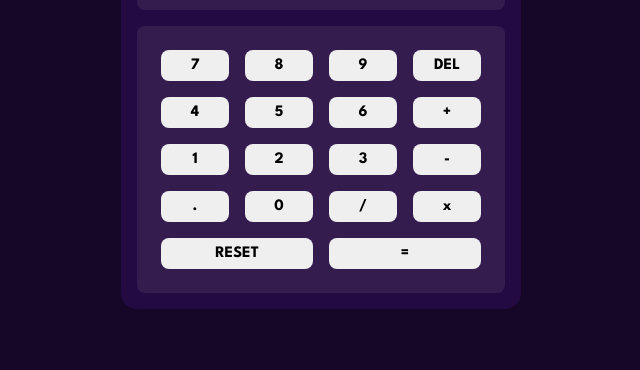
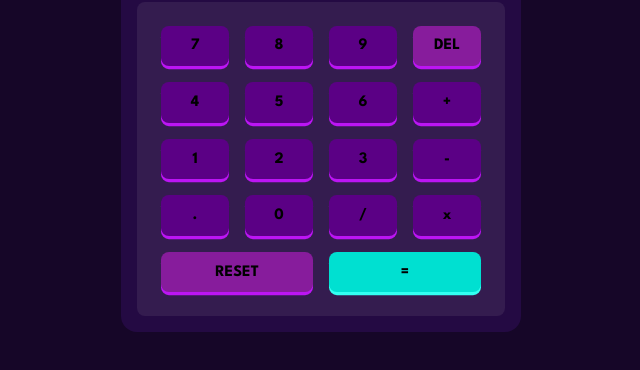
Before and after one commit to TheCRIS69/calculator, a plain HTML site: page index.html in a window 1280 px wide. Shown: the part 308-678 px from the top of the page, without its empty margins (319-959 px from the left). Drawn offline with Linux system fonts and the light colour scheme.

Commit message:
Added CSS to the calculator keys & changes to classes

```diff
--- a/index.html
+++ b/index.html
@@ -20,34 +20,34 @@
                 </h2>
             </div>
 
-            <div class="calculator-options">
-                <div class="calculator-options__group">
-                    <button class="button">7</button>
-                    <button class="button">8</button>
-                    <button class="button">9</button>
-                    <button class="button-delete">DEL</button>
+            <div class="calculator-keys">
+                <div class="calculator-keys__group">
+                    <button class="key">7</button>
+                    <button class="key">8</button>
+                    <button class="key">9</button>
+                    <button class="key delete">DEL</button>
                 </div>
-                <div class="calculator-options__group">
-                    <button class="button">4</button>
-                    <button class="button">5</button>
-                    <button class="button">6</button>
-                    <button class="button">+</button>
+                <div class="calculator-keys__group">
+                    <button class="key">4</button>
+                    <button class="key">5</button>
+                    <button class="key">6</button>
+                    <button class="key">+</button>
                 </div>
-                <div class="calculator-options__group">
-                    <button class="button">1</button>
-                    <button class="button">2</button>
-                    <button class="button">3</button>
-                    <button class="button">-</button>
+                <div class="calculator-keys__group">
+                    <button class="key">1</button>
+                    <button class="key">2</button>
+                    <button class="key">3</button>
+                    <button class="key">-</button>
                 </div>
-                <div class="calculator-options__group">
-                    <button class="button">.</button>
-                    <button class="button">0</button>
-                    <button class="button">/</button>
-                    <button class="button">x</button>
+                <div class="calculator-keys__group">
+                    <button class="key">.</button>
+                    <button class="key">0</button>
+                    <button class="key">/</button>
+                    <button class="key">x</button>
                 </div>
-                <div class="calculator-options__group two">
-                    <button class="button-reset">RESET</button>
-                    <button class="button-result">=</button>
+                <div class="calculator-keys__group two">
+                    <button class="key reset">RESET</button>
+                    <button class="key result">=</button>
                 </div>
             </div>
         </div>
--- a/style.css
+++ b/style.css
@@ -1,11 +1,11 @@
 :root {
   ---bg-body-dark-violet: hsl(268, 75%, 9%);
   --bg-container-lighter-violet: hsl(268, 74%, 15%);
-  --key-dark-violet:  hsl(281, 89%, 26%);
+  --bg-very-dark-violet: hsl(268, 47%, 21%);
+  --key-dark-violet: hsl(281, 100%, 26%);
   --key-vivid-magenta: hsl(285, 91%, 52%);
   --key-pure-cyan: hsl(176, 100%, 44%);
-  --key-soft-cyan: hsl(285, 91%, 52%);
-  --key-very-dark-violet: hsl(268, 47%, 21%);
+  --key-soft-cyan: hsl(176, 100%, 60%);
   --key-dark-magenta: hsl(290, 70%, 36%);
   --text-light-yellow: hsl(52, 100%, 62%);
   --text-very-dark-blue: hsl(198, 20%, 13%);
@@ -69,7 +69,7 @@ body {
 
 .calculator-result-box {
   border-radius: var(--border-radius-normal);
-  background-color: var(--key-very-dark-violet);
+  background-color: var(--bg-very-dark-violet);
   min-height: 80px;
   margin: 0 1rem;
   display: flex;
@@ -77,27 +77,51 @@ body {
   justify-content: flex-end;
 }
 
-.calculator-options {
+.calculator-keys {
   min-height: 250px;
-  background-color: var(--key-very-dark-violet);
+  background-color: var(--bg-very-dark-violet);
   margin: 1rem;
   padding: .5rem;
   border-radius: var(--border-radius-normal);
 }
 
-.calculator-options__group {
+.calculator-keys__group {
   margin: 1rem;
   display: grid;
   grid-template-columns: 1fr 1fr 1fr 1fr;
   gap: 1rem;
 }
+/* LAST GROUP OF BUTTONS */
 .two {
   grid-template-columns: 1fr 1fr;
 }
 
-.calculator-options__group > button {
-  padding: .5rem 0;
+/* BUTTONS */
+.key {
+  background-color: var(--key-dark-violet);
+  padding: .8rem 0;
   border: none;
   border-radius: var(--border-radius-normal);
+  box-shadow: 0 .2rem var(--key-vivid-magenta);
   cursor: pointer;
 }
+.key:hover {
+  background-color: var(--key-vivid-magenta);
+  box-shadow: 0 .2rem var(--key-dark-violet);
+}
+
+.delete, .reset {
+  background-color: var(--key-dark-magenta);
+}
+:is(.delete, .reset):hover {
+  box-shadow: 0 .2rem var(--key-dark-magenta) ;
+}
+
+.result {
+  background-color: var(--key-pure-cyan);
+  box-shadow: 0 .2rem var(--key-soft-cyan);
+}
+.result:hover {
+  background-color: var(--key-soft-cyan);
+  box-shadow: 0 .2rem var(--key-pure-cyan);
+}
```
